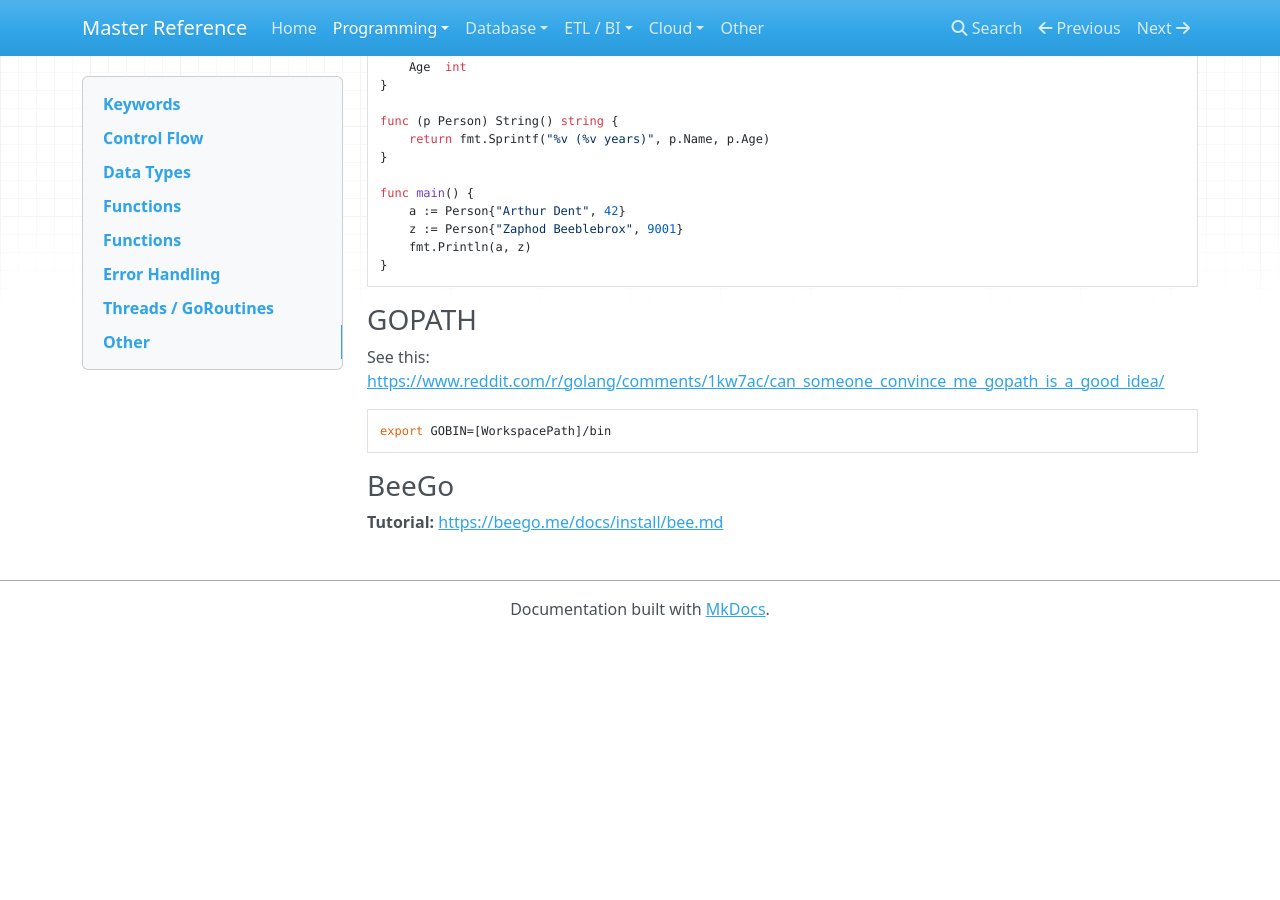
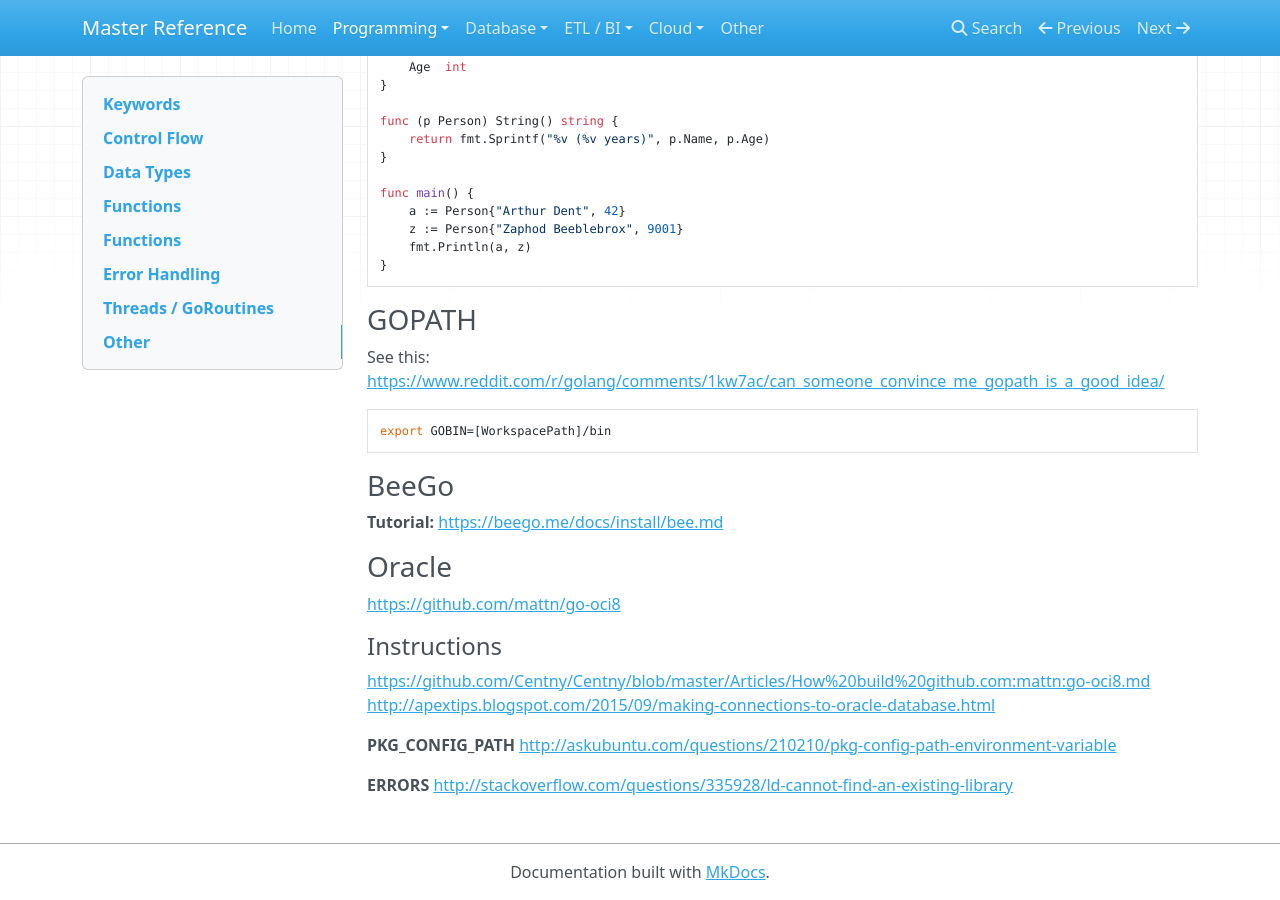
Before and after one commit to flarco/ref-docs, an MkDocs documentation site: the page built from docs/programming/go.md, in a window 1280 px wide and 900 px high, scrolled down 16887 px. Built offline with MkDocs 1.6.1, drawn with Linux system fonts in a browser that asks for light colours; nearby versions of some CDN libraries; old or Windows-style settings are respelled for this version of MkDocs; before the commit the page ends 17524 px from its top, so only the background shows below that.

Commit message:
Oracle Section

```diff
--- a/docs/programming/go.md
+++ b/docs/programming/go.md
@@ -906,3 +906,19 @@ export GOBIN=[WorkspacePath]/bin
 
 ### BeeGo
 **Tutorial:** <https://beego.me/docs/install/bee.md>
+
+
+### Oracle
+
+<https://github.com/mattn/go-oci8>
+
+
+#### Instructions
+<https://github.com/Centny/Centny/blob/master/Articles/How%20build%20github.com:mattn:go-oci8.md>
+<http://apextips.blogspot.com/2015/09/making-connections-to-oracle-database.html>
+
+**PKG_CONFIG_PATH**
+<http://askubuntu.com/questions/210210/pkg-config-path-environment-variable>
+
+**ERRORS**
+<http://stackoverflow.com/questions/335928/ld-cannot-find-an-existing-library>
```
